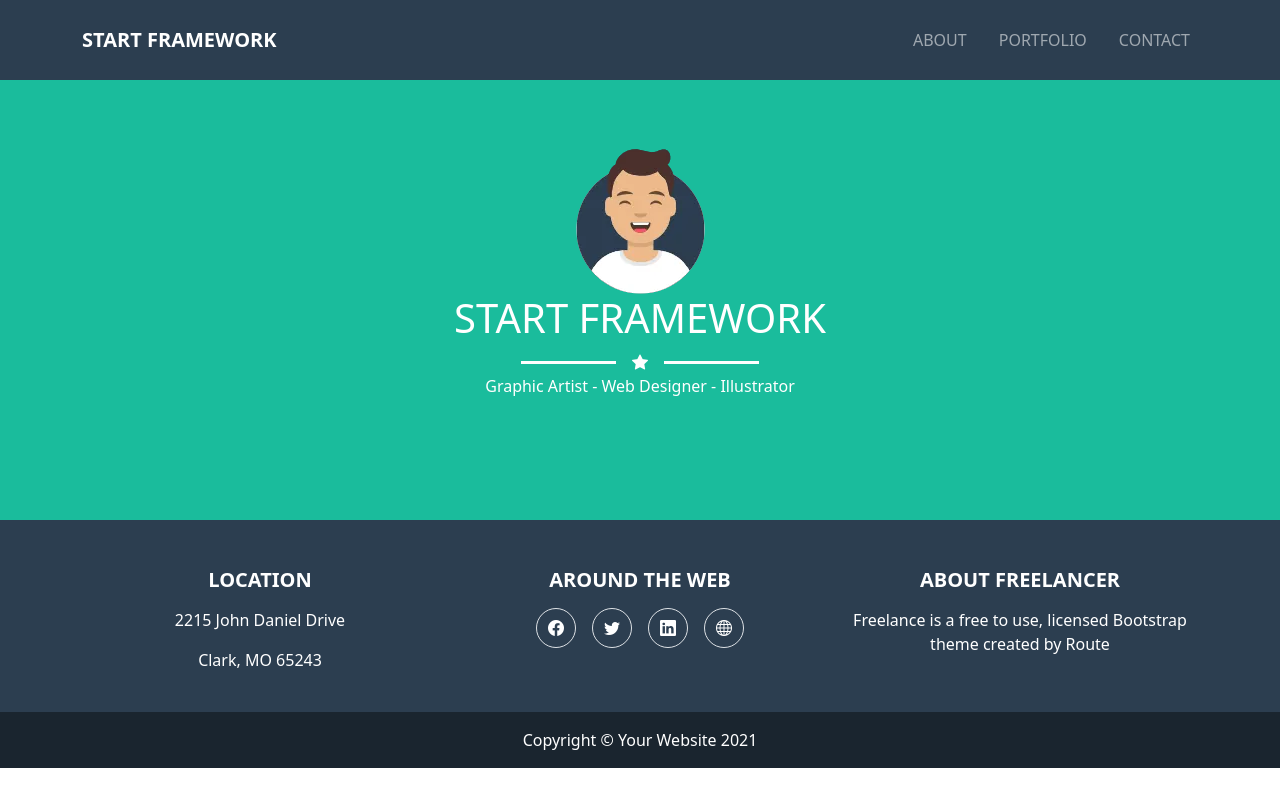
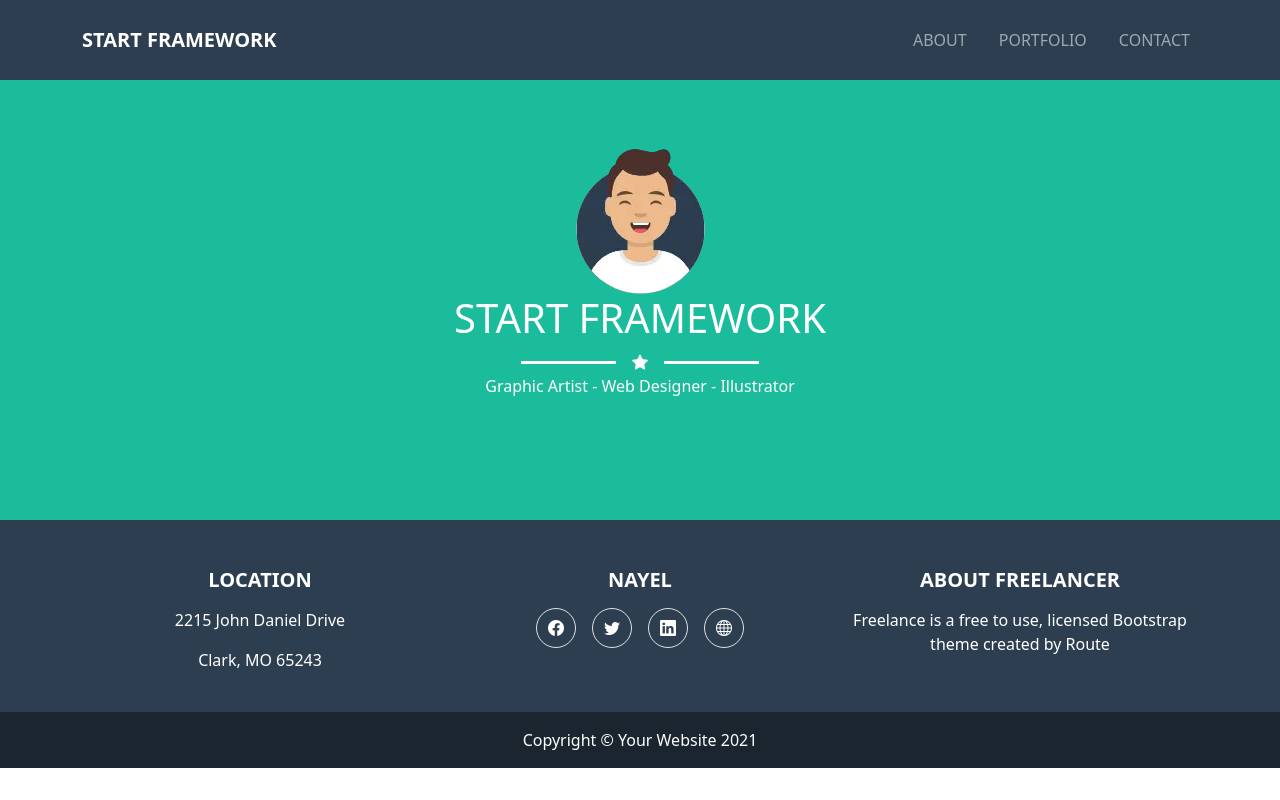
Before and after one commit to Ahmed-Saad-A/Frist-React-Project, a React (Vite) app: page / in a window 1280 px wide. Built offline with nearby package versions, Linux system fonts and the light colour scheme.

Commit message:
change footer text

```diff
--- a/src/Layout/Footer/Footer.jsx
+++ b/src/Layout/Footer/Footer.jsx
@@ -18,7 +18,7 @@ const Footer = () => {
 
           <div className="col-md-4 mb-4 text-center">
             <h5 className="fw-bold mb-3 text-uppercase">
-              Around the Web
+              Nayel
             </h5>
             <div className="d-flex socila justify-content-center gap-3">
               <a
```
Also changed, not shown: 1 other file (tests, documents, lock files or other folders).
